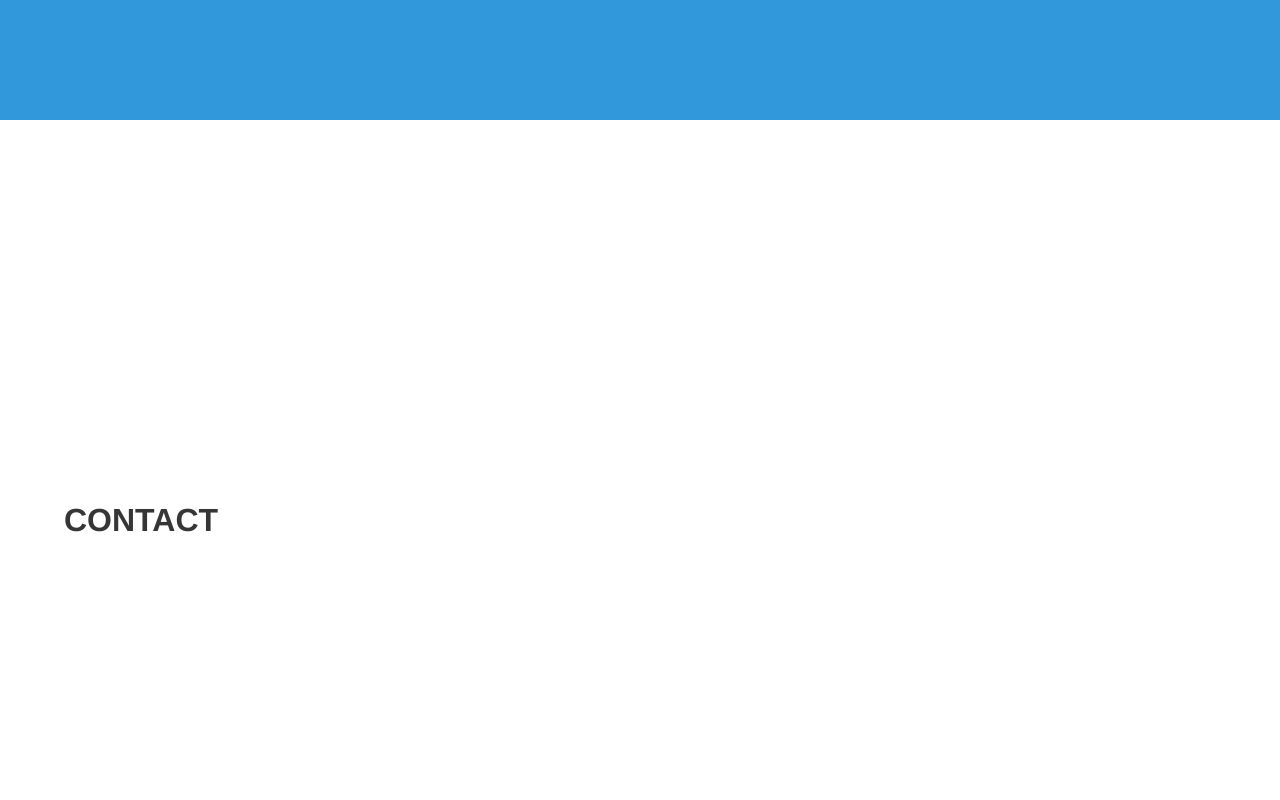
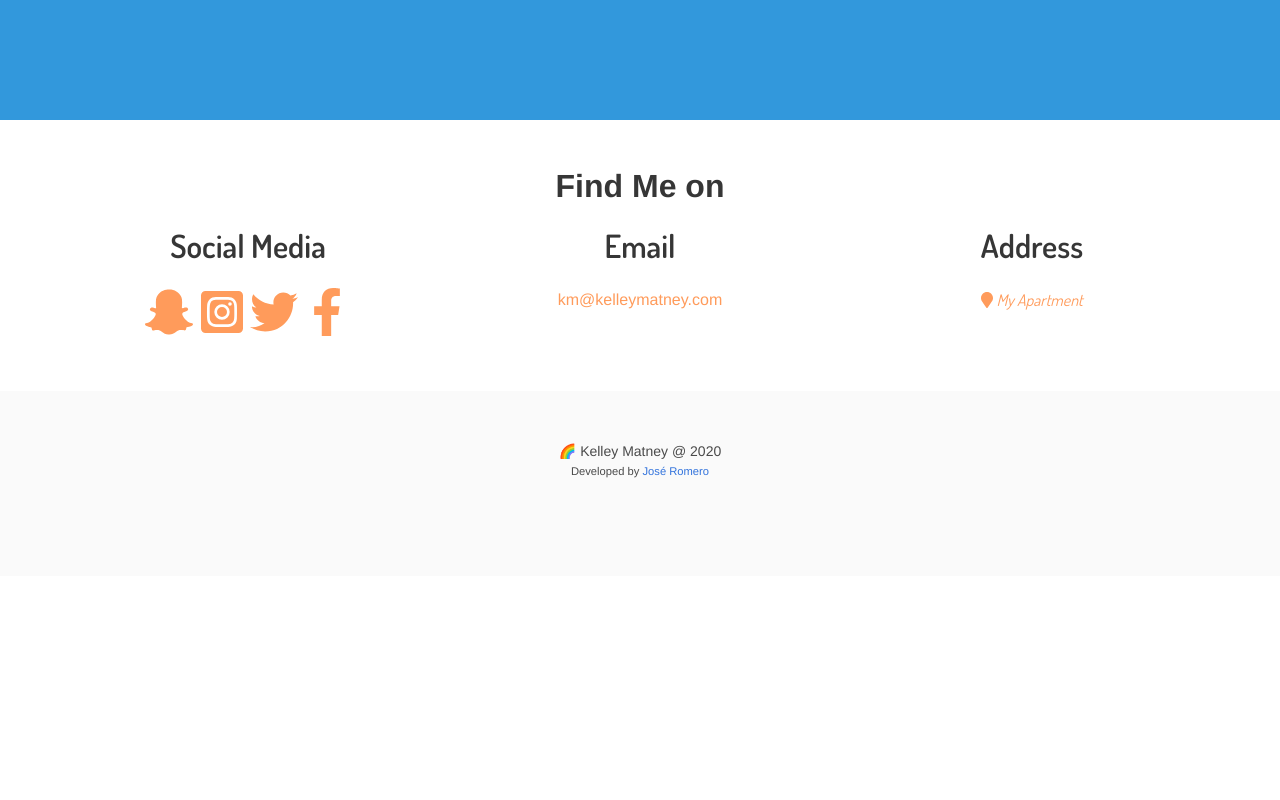
Before and after one commit to jdromero88/km-website, a website: page index.html in a window 1280 px wide. Shown: the part 1480-2280 px from the top of the page. After the commit the page ends 2056 px from the top, so only its background shows below. Drawn offline with nearby package versions, Linux system fonts and the light colour scheme; a web font is replaced by a local one.

Commit message:
Contact updated

```diff
--- a/index.html
+++ b/index.html
@@ -13,6 +13,7 @@
     <!-- Google Font -->
     <link href="https://fonts.googleapis.com/css2?family=Delius+Swash+Caps&display=swap" rel="stylesheet">
     <link href="https://fonts.googleapis.com/css2?family=Dosis:wght@200;400;600;800&display=swap" rel="stylesheet">
+    <script defer src="https://use.fontawesome.com/releases/v5.13.0/js/all.js"></script>
   </head>
   <body class="has-navbar-fixed-top">
     <nav class="navbar is-fixed-top" role="navigation" aria-label="main navigation">
@@ -118,12 +119,56 @@
       </div>
     </section>
 
-    <section class="hero is-fullheight" id="contact">
+    <section class="" id="contact">
       <div class="hero-body">
-        <div class="container">
+        <div class="container has-text-centered">
           <p class="title">
-            CONTACT
+            Find Me on
           </p>
+          <div class="columns social">
+            <div class="column">
+              <p class="title">
+                Social Media
+              </p>
+              <a href="#" target="_blank">
+                <span class="icon is-large">
+                  <i class="fab fa-3x fa-snapchat-ghost"></i>
+                </span>
+              </a>
+              <a href="#" target="_blank">
+                <span class="icon is-large">
+                  <i class="fab fa-3x fa-instagram-square"></i>
+                </span>
+              </a>
+              <a href="#" target="_blank">
+                <span class="icon is-large">
+                  <i class="fab fa-3x fa-twitter"></i>
+                </span>
+              </a>
+              <a href="#" target="_blank">
+                <span class="icon is-large">
+                  <i class="fab fa-3x fa-facebook-f"></i>
+                </span>
+              </a>
+            </div>
+            <div class="column">
+              <p class="title">
+                Email
+              </p>
+              <a href="mailto:km@kelleymatney.com" target="_blank">
+                km@kelleymatney.com
+              </a>
+            </div>
+            <div class="column">
+              <p class="title">
+                Address
+              </p>
+              <address class="findme">
+                <span><i class="fas fa-map-marker"></i></span>
+                My Apartment
+              </address>
+            </div>
+          </div>
         </div>
       </div>
     </section>
```
Also changed, not shown: css/main.css.
